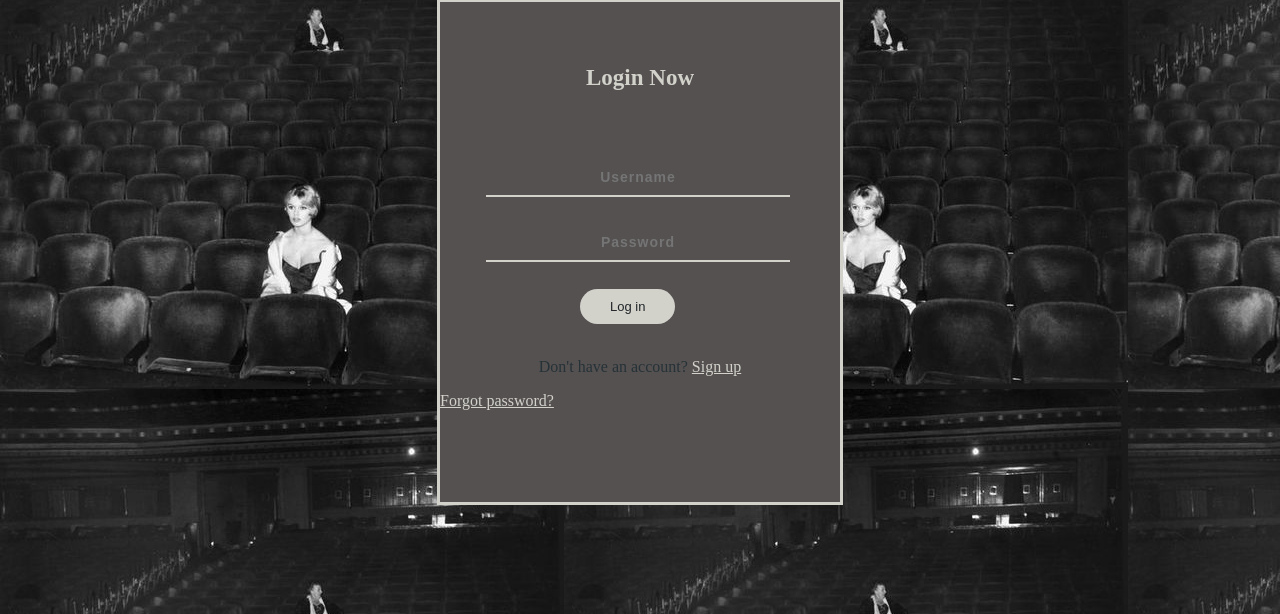
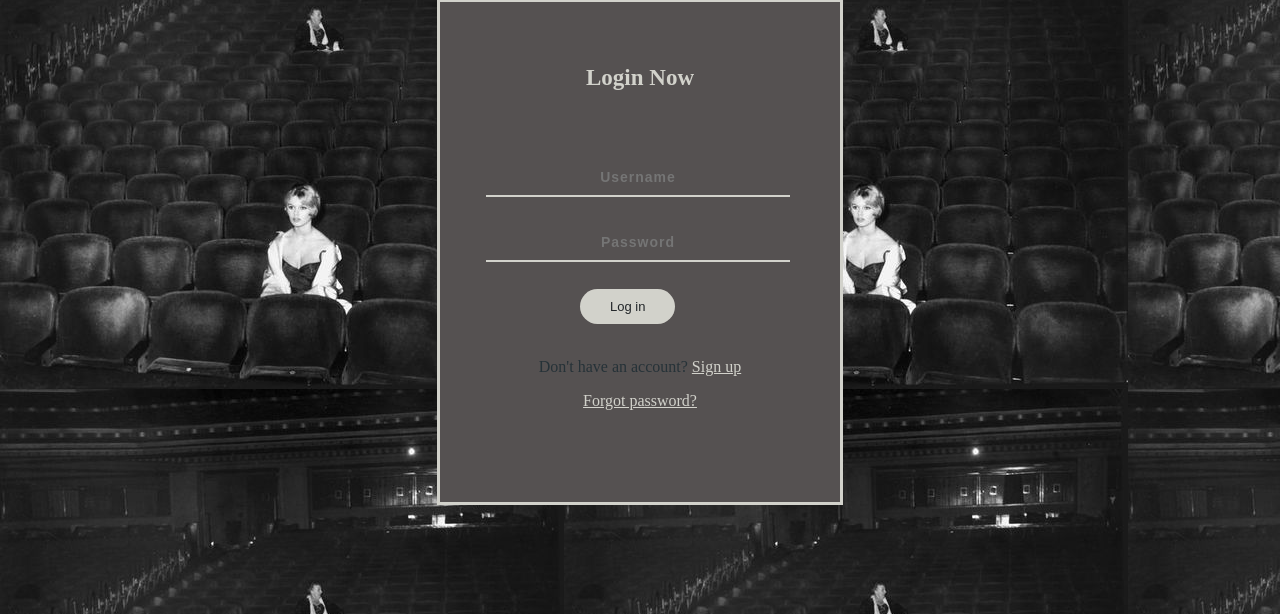
Before and after one commit to IdriziJugerta/improved-fortnight, a PHP site: page /web/login.php in a window 1280 px wide. Shown: the part 186-800 px from the top of the page. Run offline with PHP 8.4, Linux system fonts and the light colour scheme.

Commit message:
Update login.php

```diff
--- a/login.php
+++ b/login.php
@@ -69,7 +69,7 @@ if (isset($_POST['submit'])) {
             <button class="btn1" type="submit" name="submit">Log in</button><br><br>
             <p class="noAcc" align="center">Don't have an account?  <a href="registration.php">Sign up</a> </p>
         </form>
-    <a href='forgot-psw.php'>Forgot password?</a>
+    <a href='forgot-psw.php' class="fpass">Forgot password?</a>
 </body>
 
 </html>
```
